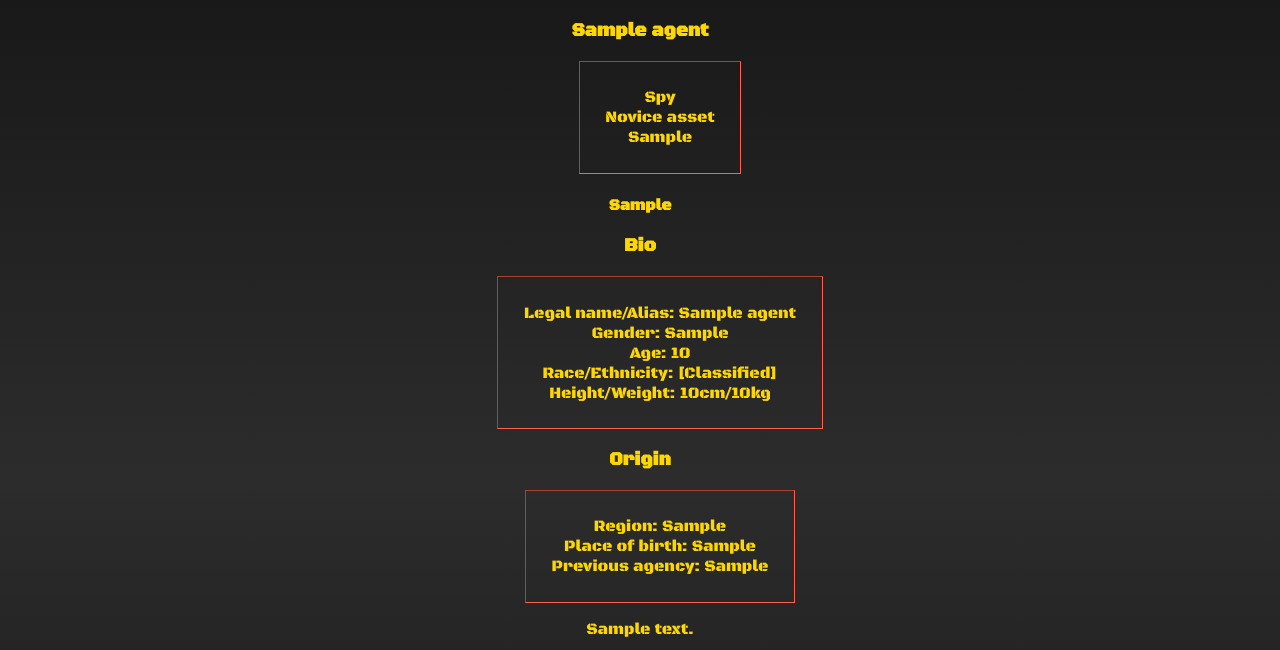
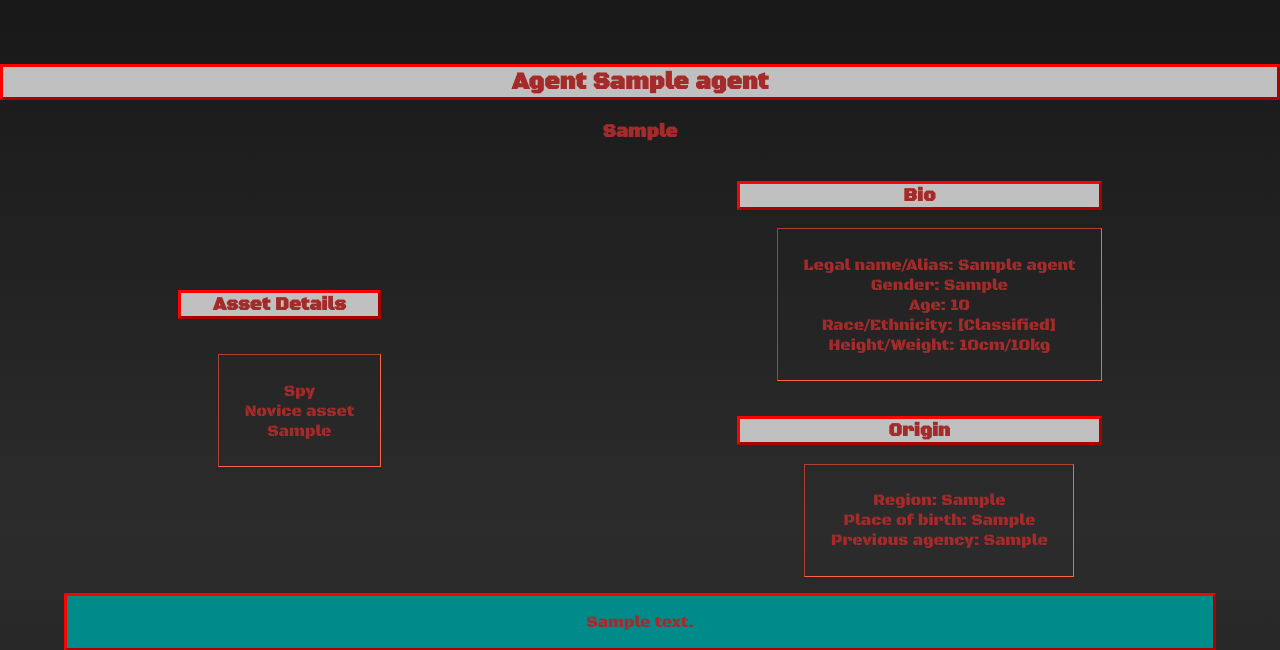
Before and after one commit to ShirtHanger/world-of-contracts, a Django app: page /agents/1/ in a window 1280 px wide. Shown: the part 256-906 px from the top of the page. Run offline with Django 5.2, Linux system fonts and the light colour scheme; a user stored in the database is signed in; tables that the repository leaves empty hold one stand-in row (values such as "Sample post").

Commit message:
Forgot to link detail CSS files

```diff
--- a/main_app/templates/agents/agent_detail.html
+++ b/main_app/templates/agents/agent_detail.html
@@ -4,7 +4,7 @@
 {% extends 'base.html' %}
 {% load static %}
 {% block head %}
-<link rel="stylesheet" href="{% static 'css/agents/agent-detail.css' %}" />
+<link rel="stylesheet" href="{% static 'css/detail.css' %}" />
 {% endblock %}
 {% block content %}
 
@@ -12,10 +12,15 @@
 
   <div class="object-details">
 
+    <h1 class="object-title">Agent {{ agent.code_name }}</h1>
+    <h3>{{ agent.tagline }}</h3>
+
     <div class="info-stats-container">
 
       <section class="info-container">
-        <h1 class="object-title">{{ agent.code_name }}</h1>
+
+        <h3 class="object-title"> Asset Details </h3>
+
         <ul>
           <div class="links-card">
             <li>{{ agent.get_agent_type_display }}</li>
@@ -23,7 +28,7 @@
             <li>{{ agent.previous_agency }}</li>
           </div>
         </ul>
-        <h3><small>{{ agent.tagline }}</small></h3>
+
       </section>
 
 
```
Also changed, not shown: main_app/templates/gadgets/gadget_detail.html (+6 -3 lines), main_app/templates/missions/mission_detail.html (+8 -4 lines).
